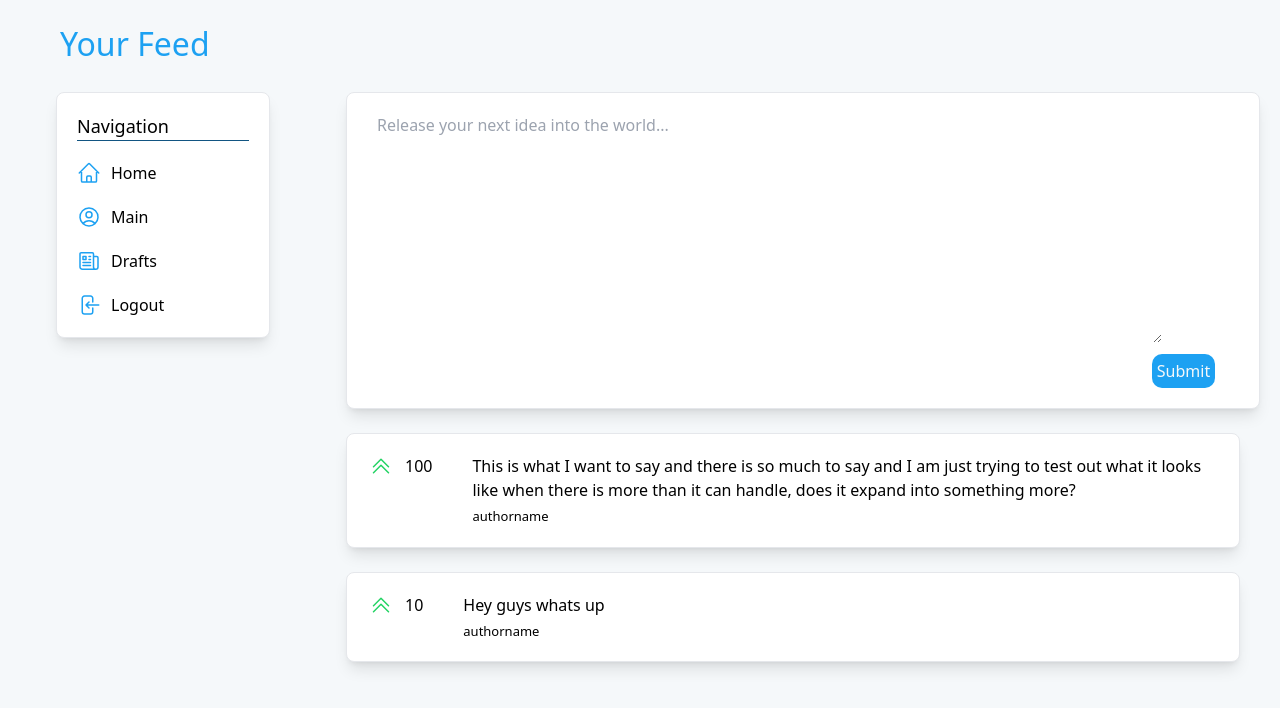
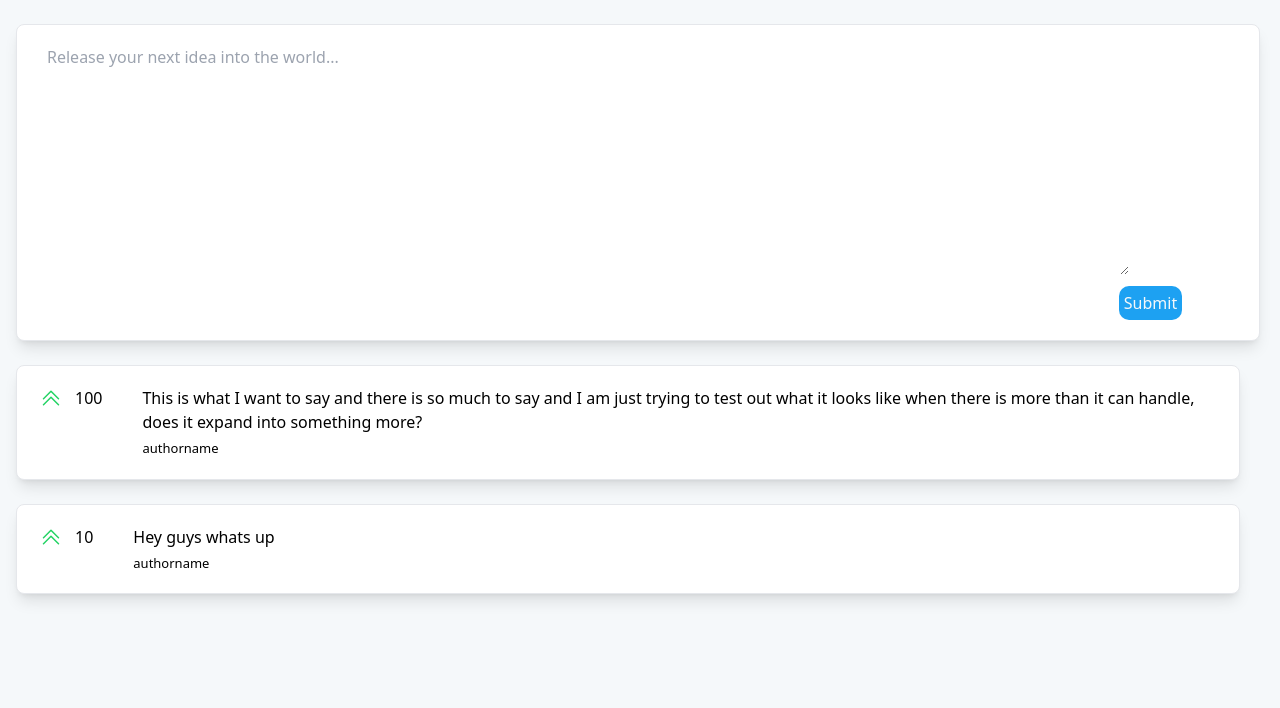
Before and after one commit to riasark/first-social-app, a Next.js app: page /home in a window 1280 px wide. Shown: the top 708 px of the page. Built offline with nearby package versions, Linux system fonts and the light colour scheme.

Commit message:
Update home.js

```diff
--- a/pages/home.js
+++ b/pages/home.js
@@ -1,28 +1,62 @@
-import Navigation from "@/components/navbar";
-import Formpost from "@/components/formpost";
-import { useRouter } from "next/router";
-import { useEffect, useState } from "react";
+import Card from "../components/Card";
+import { useState, useEffect } from "react";
 
-export default function Land(){
-    const router = useRouter();
-    const[draftContent, setDraftContent] = useState("");
+export default function Formpost({initialContent}){
+    const [content, setContent] = useState("");
     useEffect(() => {
-        const {draftContent} = router.query;
-        if (draftContent) {
-            setDraftContent(draftContent)
+      if (initialContent) {
+          setContent(initialContent);
       }
-    }, [router.query])
+  }, [initialContent]);
+    const handleChange = (event) => {
+      setContent(event.target.value);
+    }
     return(
         <>
-        <h1> Your Feed</h1>
-        <div className="flex gap-10">
-            <div className="ml-10">
-                <div className="nav">
-                    <Navigation></Navigation>
+        <Card>
+          <div className="card">
+            <textarea className="area" placeHolder= "Release your next idea into the world..." value={content} onChange={handleChange}></textarea>
+            <button className="submit">
+              Submit
+            </button>
+          </div>
+        </Card>
+        <div className="ideas">
+          <div className="idea">
+            <Card>
+              <div className="flex">
+                <div className="flex mr-10">
+                    <svg xmlns="http://www.w3.org/2000/svg" fill="none" viewBox="0 0 24 24" strokeWidth={1.5} stroke="currentColor" dataSlot="icon" className="w-7 h-6">
+                      <path strokeLinecap="round" strokeLinejoin="round" d="m4.5 18.75 7.5-7.5 7.5 7.5" />
+                      <path strokeLinecap="round" strokeLinejoin="round" d="m4.5 12.75 7.5-7.5 7.5 7.5" />
+                    </svg>
+                    100
+                  </div>
+                  <div className="entry">
+                    This is what I want to say and there is so much to say and I am just trying to test out what it looks like when there is more than it can handle, does it expand into something more?
+                    <div className="authorname">
+                      authorname
                     </div>
                   </div>
-            <div className="postcard">
-                    <Formpost initialContent={draftContent}></Formpost>
+              </div>
+            </Card>
+            <Card>
+              <div className="flex">
+                <div className="flex mr-10">
+                    <svg xmlns="http://www.w3.org/2000/svg" fill="none" viewBox="0 0 24 24" strokeWidth={1.5} stroke="currentColor" dataSlot="icon" className="w-7 h-6">
+                      <path strokeLinecap="round" strokeLinejoin="round" d="m4.5 18.75 7.5-7.5 7.5 7.5" />
+                      <path strokeLinecap="round" strokeLinejoin="round" d="m4.5 12.75 7.5-7.5 7.5 7.5" />
+                    </svg>
+                    10
+                  </div>
+                  <div className="entry">
+                    Hey guys whats up
+                    <div className="authorname">
+                      authorname
+                    </div>
+                  </div>
+              </div>
+            </Card>
           </div>
         </div>
         </>
```
Lines whose indentation alone changed are shown as unchanged.
